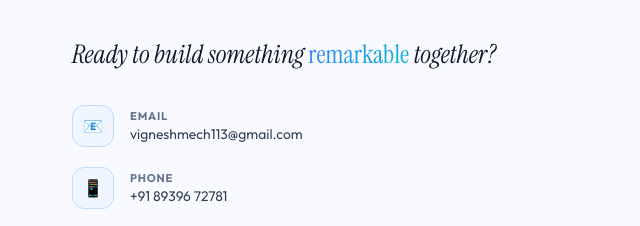
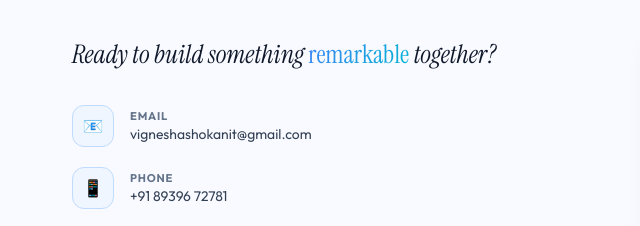
Before and after one commit to Vigneshashokanit/portfolio, a plain HTML site: page index.html in a window 1280 px wide. Shown: the part 7738-7964 px from the top of the page, 0-640 px from the left. Drawn offline with Linux system fonts and the light colour scheme.

Commit message:
Update index.html

```diff
--- a/index.html
+++ b/index.html
@@ -706,14 +706,14 @@ footer{background:var(--navy);padding:2.8rem 0}
     <div class="cw">
       <div class="rl">
         <p class="cih">Ready to build something <span class="hi">remarkable</span> together?</p>
-        <div class="cir"><div class="cico">📧</div><div><div class="cilbl">Email</div><div class="cival"><a href="mailto:vigneshmech113@gmail.com">vigneshmech113@gmail.com</a></div></div></div>
+        <div class="cir"><div class="cico">📧</div><div><div class="cilbl">Email</div><div class="cival"><a href="mailto:vigneshashokanit@gmail.com">vigneshashokanit@gmail.com</a></div></div></div>
         <div class="cir"><div class="cico">📱</div><div><div class="cilbl">Phone</div><div class="cival"><a href="tel:+918939672781">+91 89396 72781</a></div></div></div>
         <div class="cir"><div class="cico">📍</div><div><div class="cilbl">Location</div><div class="cival">Chennai, Tamil Nadu, India</div></div></div>
         <div class="cir"><div class="cico">💼</div><div><div class="cilbl">LinkedIn</div><div class="cival"><a href="https://linkedin.com/in/vignesh-a-305959107/" target="_blank">linkedin.com/in/vignesh-a-305959107</a></div></div></div>
         <div class="socials">
           <a href="https://linkedin.com/in/vignesh-a-305959107/" target="_blank" class="soc-btn">in</a>
           <a href="https://vigneshashokanit.github.io/portfolio/" target="_blank" class="soc-btn">🌐</a>
-          <a href="mailto:vigneshmech113@gmail.com" class="soc-btn">✉️</a>
+          <a href="mailto:vigneshashokanit@gmail.com" class="soc-btn">✉️</a>
           <a href="Vignesh_Sr_Business_Analyst.pdf" target="_blank" class="soc-btn">📄</a>
         </div>
         <div style="margin-top:2rem"><a href="Vignesh_Sr_Business_Analyst.pdf" target="_blank" class="btn-p">Download Resume ↗</a></div>
```
